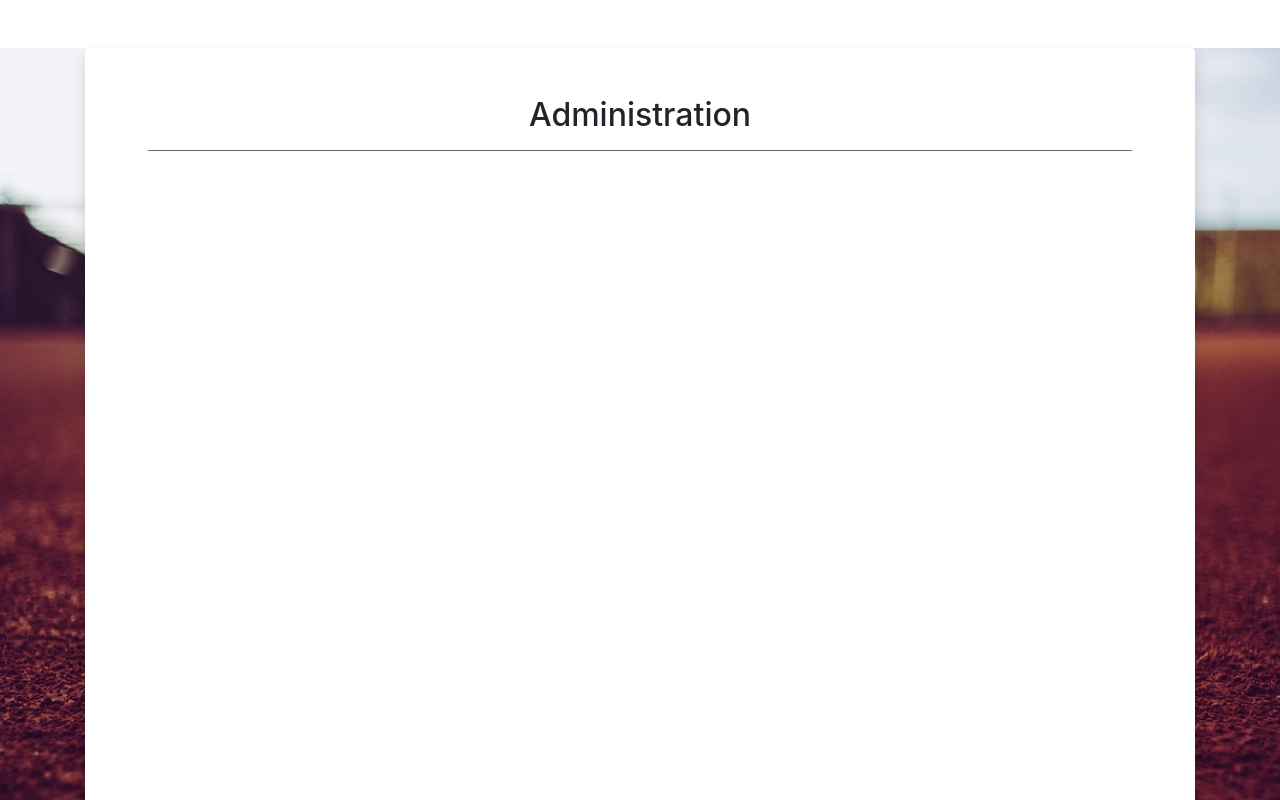
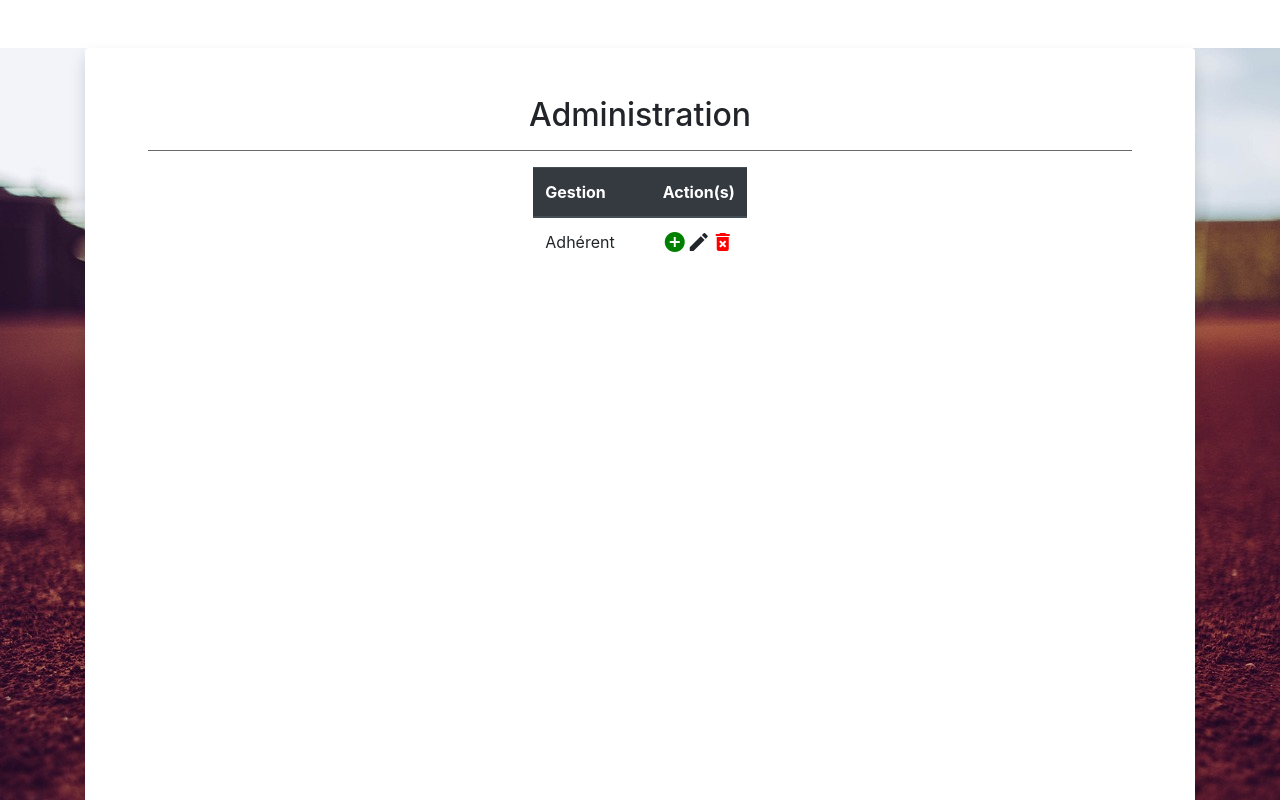
Before and after one commit to Sayavong75/asc-tennis, an Angular app in the folder front/: page /admin in a window 1280 px wide. Shown: the top 800 px of the page. Built offline with nearby package versions, Linux system fonts and the light colour scheme; some icons are missing.

Commit message:
update compo admin html: ajout gestion adhérent

```diff
--- a/front/src/app/admin/admin.component.html
+++ b/front/src/app/admin/admin.component.html
@@ -7,4 +7,101 @@
   <!-- SÉPARATEUR -->
   <hr/>
 
+  <div class="center-block">
+    <table class="table table-hover w-auto">
+
+      <thead class="thead-dark">
+      <tr>
+        <th>Gestion</th>
+        <th></th>
+        <th>Action(s)</th>
+      </tr>
+      </thead>
+
+      <tbody>
+      <tr>
+        <td>Adhérent</td>
+        <td></td>
+        <td>
+          <i class="material-icons" style="color:green;" title="Ajouter" data-toggle="modal" data-target="#modalAddUser">add_circle</i>
+          <i class="material-icons" title="Éditer">create</i>
+          <i class="material-icons" style="color:red;" title="Supprimer">delete_forever</i>
+        </td>
+      </tr>
+      </tbody>
+
+    </table>
+  </div>
+
+  <!-- MODAL -->
+  <div class="modal fade" id="modalAddUser" role="dialog">
+    <div class="modal-dialog" role="document">
+      <div class="modal-content">
+        <div class="modal-header text-center">
+            <i class="material-icons" data-dismiss="modal" aria-label="Close" title="Fermer">cancel</i>
+          <h4 class="modal-title w-100 font-weight-bold">Ajouter un adhérent</h4>
+        </div>
+        <div class="modal-body">
+
+          <!-- PRÉNOM -->
+          <div class="form-group">
+            <label class="form-control-label" data-error="wrong" data-success="right" for="formUserFirstName">Prénom</label>
+            <input type="text" id="formUserFirstName" class="form-control" placeholder="Prénom">
+          </div>
+
+          <!-- NOM -->
+          <div class="form-group">
+            <label class="form-control-label" data-error="wrong" data-success="right" for="formUserLastName">Nom</label>
+            <input type="text" id="formUserLastName" class="form-control" placeholder="Nom">
+          </div>
+
+          <!-- CLASSEMENT -->
+          <div class="form-group">
+            <label class="form-control-label" data-error="wrong" data-success="right" for="formUserRank">Classement</label>
+            <input type="text" id="formUserRank" class="form-control" placeholder="Classement">
+          </div>
+
+          <!-- LOGIN -->
+          <div class="form-group">
+            <label class="form-control-label" data-error="wrong" data-success="right" for="formUserlogin">Login</label>
+            <input type="text" id="formUserlogin" class="form-control" placeholder="Login">
+          </div>
+
+          <!-- EMAIL 1 -->
+          <div class="form-group">
+            <label class="form-control-label" data-error="wrong" data-success="right" for="formUserEmail1">E-mail 1</label>
+            <input type="email" id="formUserEmail1" class="form-control" placeholder="E-mail 1">
+          </div>
+
+          <!-- EMAIL 2 -->
+          <div class="form-group">
+            <label class="form-control-label" data-error="wrong" data-success="right" for="formUserEmail2">E-mail 2</label>
+            <input type="email" id="formUserEmail2" class="form-control" placeholder="E-mail 2">
+          </div>
+
+          <!-- PHONE 1 -->
+          <div class="form-group">
+            <label class="form-control-label" data-error="wrong" data-success="right" for="formUserPhone1">Téléphone 1</label>
+            <input type="email" id="formUserPhone1" class="form-control" placeholder="Téléphone 1">
+          </div>
+
+          <!-- PHONE 2 -->
+          <div class="form-group">
+            <label class="form-control-label" data-error="wrong" data-success="right" for="formUserPhone2">Téléphone 2</label>
+            <input type="email" id="formUserPhone2" class="form-control" placeholder="Téléphone 2">
+          </div>
+
+
+          <div class="modal-footer">
+            <button type="button" class="btn btn-default" data-dismiss="modal">Fermer</button>
+            <button type="button" class="btn btn-primary">Valider</button>
+          </div>
+
+        </div>
+      </div>
+    </div>
+  </div>
+
+  <!-- TEST -->
+
 </div>
```
